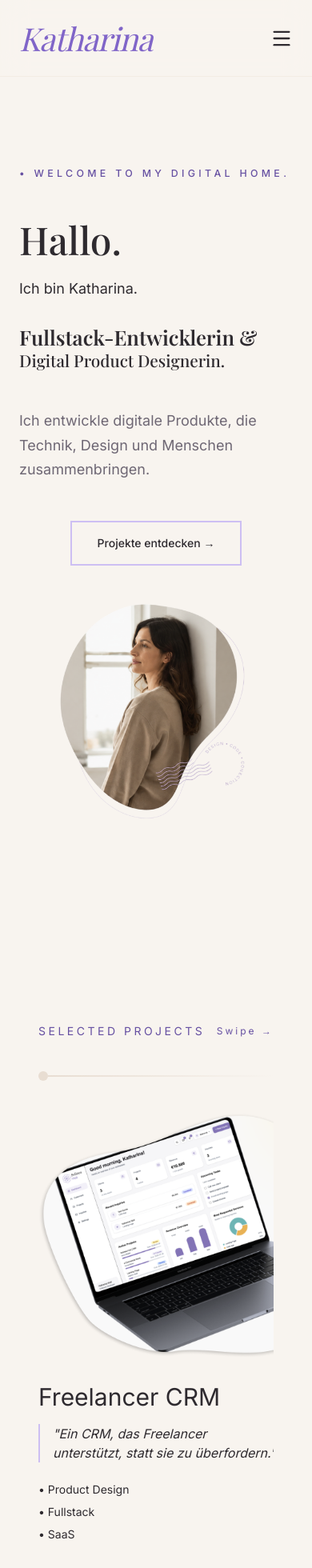
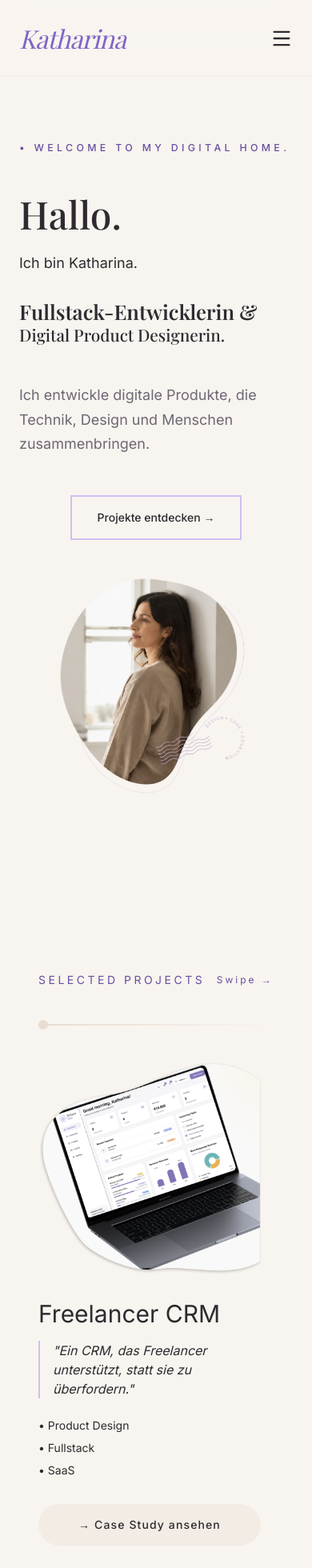
Before and after one commit to katiwolf95-design/katharina-portfolio, a React (Vite) app: page / in a window 390 px wide. Shown: the top 1960 px of the page at 80% size. Built offline with nearby package versions, Linux system fonts and the light colour scheme; a web font is replaced by a local one.

Commit message:
Improve mobile layout and postcard interaction

```diff
--- a/src/components/sections/Contact/Postcard.tsx
+++ b/src/components/sections/Contact/Postcard.tsx
@@ -3,12 +3,15 @@ import Stamp from "./Stamp";
 import Blob from "../../../assets/images/blob-image.png"
 import { useEffect, useRef, useState } from "react";
 import SecretNote from "./SecretNote";
-import { AnimatePresence } from "motion/react";
+import { AnimatePresence, motion } from "motion/react";
 
 export default function Postcard() {
 
     const [showSecret, setShowSecret] = useState(false);
+    const [stampHint, setStampHint] = useState(false);
+
     const noteRef = useRef<HTMLDivElement>(null);
+    const postcardRef = useRef<HTMLElement>(null);
 
     useEffect(() => {
         if (!showSecret) return;
@@ -32,8 +35,32 @@ export default function Postcard() {
         };
     }, [showSecret]);
 
+    useEffect(() => {
+        const postcard = postcardRef.current;
+
+        if (!postcard) return;
+
+        const observer = new IntersectionObserver(
+            ([entry]) => {
+                if (entry.isIntersecting) {
+                    setStampHint(true);
+                    observer.disconnect();
+                }
+            },
+            {
+                threshold: 0.3,
+            }
+        );
+
+        observer.observe(postcard);
+
+        return () => observer.disconnect();
+
+    }, []);
+
     return (
         <article
+            ref={postcardRef}
             id="contact"
             className="
                 relative mx-auto mb-32 flex
@@ -56,7 +83,7 @@ export default function Postcard() {
                     src={Blob}
                     alt="Coffe-Image"
                     className="
-                        w-[280px] -translate-x-12 translate-y-6
+                        w-[230px] -translate-x-12 translate-y-6
                         md:w-[340px] md:translate-x-0 md:translate-y-0 mb-8
                     "
                 />
@@ -74,7 +101,7 @@ export default function Postcard() {
             {/* Nachricht */}
             <div className="
                 relative flex
-                ml-16 md:ml-12
+                ml-10 md:ml-12
                 mt-7 md:mt-0
                 w-full md:w-[300px]
                 h-auto md:h-[360px]
@@ -82,16 +109,25 @@ export default function Postcard() {
             ">
 
                 {/* Briefmarke */}
-                <div className="
-                    absolute
-                    -top-88 right-0
-                    md:-top-22 md:-right-32
-                ">
+                <motion.div
+                    animate={
+                        stampHint
+                            ?{ rotate: [-3, 3, -2, 2, 0, 0, 0, -3, 3, -2, 2, 0], }
+                            : { rotate: 0 }
+                    }
+                    transition={{ duration: 1.5, ease: "easeInOut",}}
+                    onAnimationComplete={() => setStampHint(false)}
+                    className="
+                        absolute
+                        -top-85 -right-6
+                        md:-top-22 md:-right-32
+                    "
+                >
                     <Stamp
                         opened={showSecret}
                         onClick={() => setShowSecret(!showSecret)}
                     />
-                </div>
+                </motion.div>
 
                 <AnimatePresence>
                     {showSecret && (
--- a/src/components/sections/Hero/Hero.tsx
+++ b/src/components/sections/Hero/Hero.tsx
@@ -11,7 +11,7 @@ export default function Hero() {
         <Container>
             <div className="
                 grid grid-cols-1 md:grid-cols-[1fr_0.9fr] lg:grid-cols-[0.9fr_1.1fr]
-                items-center gap-10 lg:gap-12 py-16 xl:py-20
+                items-center gap-10 lg:gap-12 py-8 md:py-16 xl:py-20
             ">
                 <HeroContent />
                 <HeroImage />
--- a/src/components/sections/Projects/Projects.tsx
+++ b/src/components/sections/Projects/Projects.tsx
@@ -129,9 +129,9 @@ export default function Projects() {
                             flex
                             snap-x
                             snap-mandatory
-                            gap-15
+                            gap-8
                             overflow-x-auto
-                            px-6
+                            px-2
                             pb-6
                             [scrollbar-width:none]
                             [&::-webkit-scrollbar]:hidden
@@ -141,8 +141,7 @@ export default function Projects() {
                             <article
                                 key={project.id}
                                 className="
-                                    w-[82vw]
-                                    max-w-[420px]
+                                    w-full
                                     shrink-0
                                     snap-start
                                 "
--- a/src/styles/layout.css
+++ b/src/styles/layout.css
@@ -87,3 +87,9 @@
     backdrop-filter:blur(18px);
     padding:2rem;
 }
+
+@media (max-width: 767px) {
+    .logo {
+        font-size: 2rem;
+    }
+}
```
